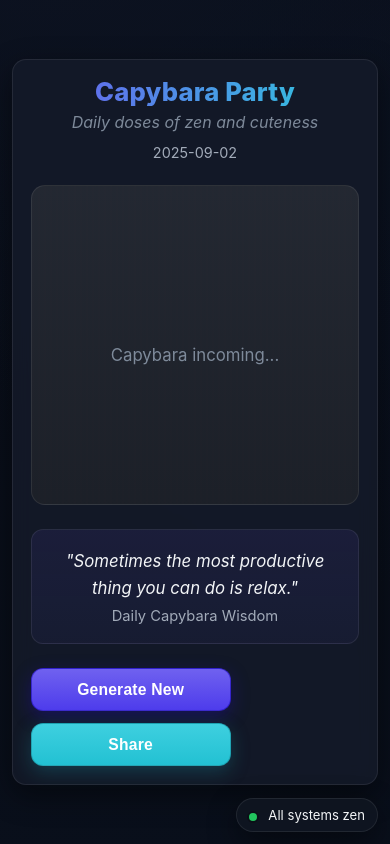
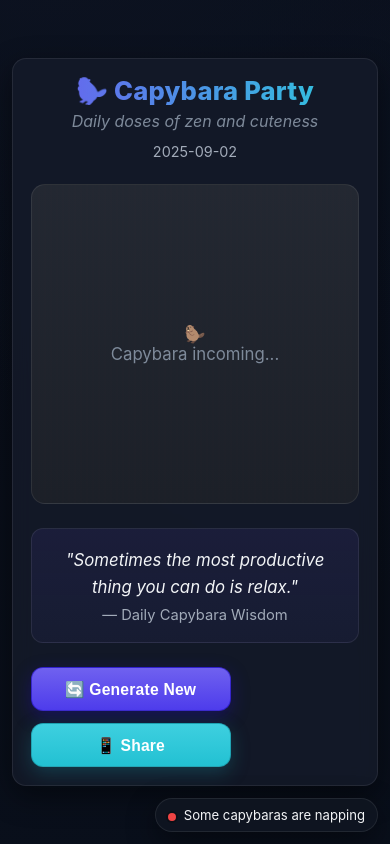
Before and after one commit to TcDrozd/capybara-party, a Flask app: page / in a window 390 px wide. Run offline with Flask 3, Linux system fonts and the light colour scheme.

Commit message:
Mobile commit test - fixes index js

```diff
--- a/templates/index.html
+++ b/templates/index.html
@@ -1,137 +1,152 @@
-<!DOCTYPE html> <html lang="en"> <head>
-  <meta charset="UTF-8" /> <meta name="viewport"
-  content="width=device-width, initial-scale=1" />
-  <title>Capybara Party - Daily Zen</title> <link
-  rel="stylesheet" href="{{ url_for('static',
-  filename='css/capybara.css') }}">
-</head> <body>
+<!DOCTYPE html>
+<html lang="en">
+<head>
+  <meta charset="UTF-8" />
+  <meta name="viewport" content="width=device-width, initial-scale=1" />
+  <title>Capybara Party - Daily Zen</title>
+  <link rel="stylesheet" href="{{ url_for('static', filename='css/capybara.css') }}">
+</head>
+<body>
   <div class="container fade-in">
     <div class="header">
-      <h1 class="title"> Capybara Party</h1> <p
-      class="subtitle">Daily doses of zen and
-      cuteness</p> <p class="date">{{ content.date
-      }}</p>
-    </div> <div class="image-container">
+      <h1 class="title">🦫 Capybara Party</h1>
+      <p class="subtitle">Daily doses of zen and cuteness</p>
+      <p class="date">{{ content.date }}</p>
+    </div>
+
+    <div class="image-container">
       {% if content.image_filename %}
         <img
-          src="{{ url_for('static',
-filename='images/daily/' ~ content.image_filename)
-}}"
-          alt="Daily Capybara" class="capybara-image"
+          src="{{ url_for('static', filename='images/daily/' ~ content.image_filename) }}"
+          alt="Daily Capybara"
+          class="capybara-image"
           id="capybara-image"
         >
       {% else %}
-        <div class="image-placeholder"><br>Capybara
-incoming...</div>
+        <div class="image-placeholder">🦫<br>Capybara incoming...</div>
       {% endif %}
-    </div> <div class="quote-container">
-      <p class="quote" id="daily-quote">"{{
-content.quote }}"</p>
-      <p class="quote-author"> Daily Capybara
-Wisdom</p>
-    </div> <div class="controls">
-      <button class="btn" id="refresh-btn"
-type="button"> Generate New</button>
-      <button class="btn btn--alt" id="share-btn"
-type="button"> Share</button>
-    </div> <div class="loading" id="loading"
-    style="display:none;">
-       Capybaras are working hard to create something
-beautiful...
     </div>
-  </div> <div class="status" id="status">
+
+    <div class="quote-container">
+      <p class="quote" id="daily-quote">"{{ content.quote }}"</p>
+      <p class="quote-author">— Daily Capybara Wisdom</p>
+    </div>
+
+    <div class="controls">
+      <button class="btn" id="refresh-btn" type="button">🔄 Generate New</button>
+      <button class="btn btn--alt" id="share-btn" type="button">📱 Share</button>
+    </div>
+
+    <div class="loading" id="loading" style="display:none;">
+      🦫 Capybaras are working hard to create something beautiful...
+    </div>
+  </div>
+
+  <div class="status" id="status">
     <span class="status-dot status-online"></span>
     All systems zen
-  </div> <script>
-    let isGenerating = false; async function
-    refreshContent() {
-      if (isGenerating) return; const btn =
-      document.getElementById('refresh-btn'); const
-      loading = document.getElementById('loading');
-      const image =
-      document.getElementById('capybara-image');
-      const quote =
-      document.getElementById('daily-quote');
-      isGenerating = true; btn.disabled = true;
-      btn.textContent = ' Generating...';
+  </div>
+
+  <script>
+    let isGenerating = false;
+
+    async function refreshContent() {
+      if (isGenerating) return;
+
+      const btn = document.getElementById('refresh-btn');
+      const loading = document.getElementById('loading');
+      const image = document.getElementById('capybara-image');
+      const quote = document.getElementById('daily-quote');
+
+      isGenerating = true;
+      btn.disabled = true;
+      btn.textContent = '🔄 Generating...';
       loading.style.display = 'block';
-      loading.textContent = ' Capybaras are working
-      hard to create something beautiful...'; try {
-        const response = await fetch('/api/refresh',
-{
-          method: 'POST', headers: { 'Content-Type':
-          'application/json' }, cache: 'no-store'
-        }); if (!response.ok) throw new Error('Failed
-        to refresh content'); const data = await
-        response.json(); if (data.quote && quote) {
+      loading.textContent = '🦫 Capybaras are working hard to create something beautiful...';
+
+      try {
+        const response = await fetch('/api/refresh', {
+          method: 'POST',
+          headers: { 'Content-Type': 'application/json' },
+          cache: 'no-store'
+        });
+        if (!response.ok) throw new Error('Failed to refresh content');
+
+        const data = await response.json();
+
+        if (data.quote && quote) {
           quote.textContent = `"${data.quote}"`;
-        } if (data.image_filename && image) {
-          const imageUrl =
-`/static/images/daily/${data.image_filename}?t=${Date.now()}`;
-          const newImg = new Image(); newImg.onload =
-          function () {
+        }
+
+        if (data.image_filename && image) {
+          const imageUrl = `/static/images/daily/${data.image_filename}?t=${Date.now()}`;
+          const newImg = new Image();
+          newImg.onload = function () {
             image.src = imageUrl;
             image.classList.add('fade-in');
-            setTimeout(() =>
-            image.classList.remove('fade-in'), 400);
-          }; newImg.src = imageUrl;
-        } loading.textContent = ' New capybara wisdom
-        generated!'; setTimeout(() =>
-        (loading.style.display = 'none'), 2000);
+            setTimeout(() => image.classList.remove('fade-in'), 400);
+          };
+          newImg.src = imageUrl;
+        }
+
+        loading.textContent = '✨ New capybara wisdom generated!';
+        setTimeout(() => (loading.style.display = 'none'), 2000);
+
       } catch (err) {
         console.error('Refresh failed:', err);
-        loading.textContent = ' Oops! The capybaras
-        need a moment...';
+        loading.textContent = '😔 Oops! The capybaras need a moment...';
       } finally {
-        isGenerating = false; btn.disabled = false;
-        btn.textContent = ' Generate New';
-        setTimeout(() => (loading.style.display =
-        'none'), 3000);
+        isGenerating = false;
+        btn.disabled = false;
+        btn.textContent = '🔄 Generate New';
+        setTimeout(() => (loading.style.display = 'none'), 3000);
       }
-    } function shareContent() {
-      const quote =
-document.getElementById('daily-quote')?.textContent
-|| '';
-      const url = window.location.href; if
-      (navigator.share) {
-        navigator.share({ title: 'Capybara Party -
-Daily Zen', text: quote, url });
+    }
+
+    function shareContent() {
+      const quote = document.getElementById('daily-quote')?.textContent || '';
+      const url = window.location.href;
+
+      if (navigator.share) {
+        navigator.share({ title: 'Capybara Party - Daily Zen', text: quote, url });
       } else {
-        navigator.clipboard.writeText(`${quote} -
-${url}`)
-          .then(() => alert('Copied to clipboard! '))
+        navigator.clipboard.writeText(`${quote} - ${url}`)
+          .then(() => alert('Copied to clipboard! 📋'))
           .catch(() => alert('Visit: ' + url));
       }
-    } async function checkStatus() {
+    }
+
+    async function checkStatus() {
       try {
-        const response = await fetch('/api/status', {
-cache: 'no-store' });
-        if (!response.ok) return; const data = await
-        response.json(); const statusEl =
-        document.getElementById('status'); const
-        allOnline = data.a1111 && data.ollama &&
-        data.flask; statusEl.innerHTML = allOnline
-          ? '<span class="status-dot
-status-online"></span>All systems zen'
-          : '<span class="status-dot
-status-offline"></span>Some capybaras are napping';
+        const response = await fetch('/api/status', { cache: 'no-store' });
+        if (!response.ok) return;
+        const data = await response.json();
+        const statusEl = document.getElementById('status');
+        const allOnline = data.a1111 && data.ollama && data.flask;
+        statusEl.innerHTML = allOnline
+          ? '<span class="status-dot status-online"></span>All systems zen'
+          : '<span class="status-dot status-offline"></span>Some capybaras are napping';
       } catch (_) {}
-    } document.addEventListener('DOMContentLoaded',
-    () => {
+    }
+
+    document.addEventListener('DOMContentLoaded', () => {
       // Bind events (no inline onclick)
-      document.getElementById('refresh-btn')?.addEventListener('click',
-      refreshContent);
-      document.getElementById('share-btn')?.addEventListener('click',
-      shareContent); // Image tap effect const image
-      = document.getElementById('capybara-image'); if
-      (image) {
+      document.getElementById('refresh-btn')?.addEventListener('click', refreshContent);
+      document.getElementById('share-btn')?.addEventListener('click', shareContent);
+
+      // Image tap effect
+      const image = document.getElementById('capybara-image');
+      if (image) {
         image.addEventListener('click', function () {
           this.style.transform = 'scale(0.95)';
-          setTimeout(() => (this.style.transform =
-          'scale(1)'), 150);
+          setTimeout(() => (this.style.transform = 'scale(1)'), 150);
         });
-      } // Status polling checkStatus();
+      }
+
+      // Status polling
+      checkStatus();
       setInterval(checkStatus, 30000);
     });
-  </script> </body>
+  </script>
+</body>
 </html>
```
